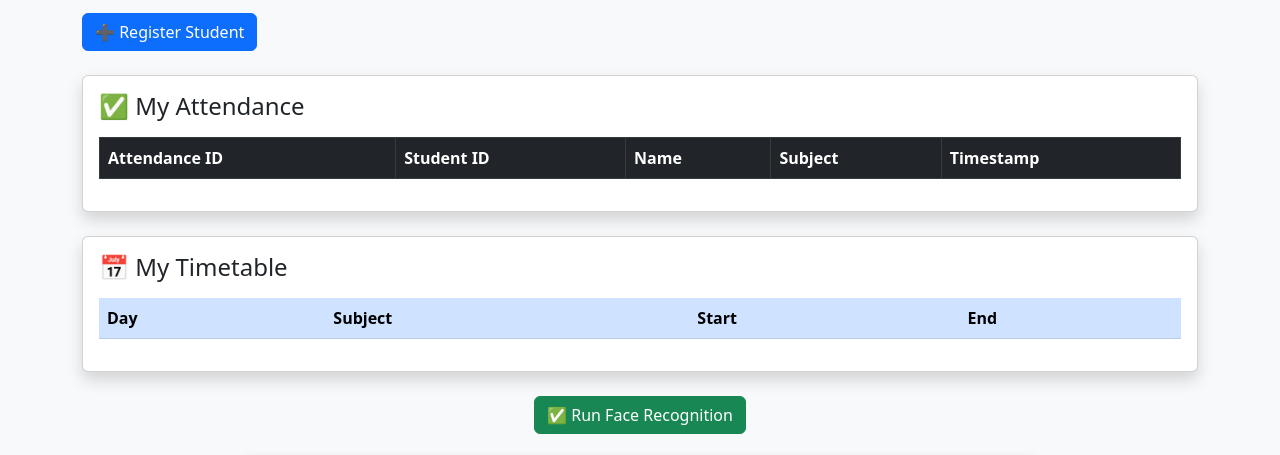
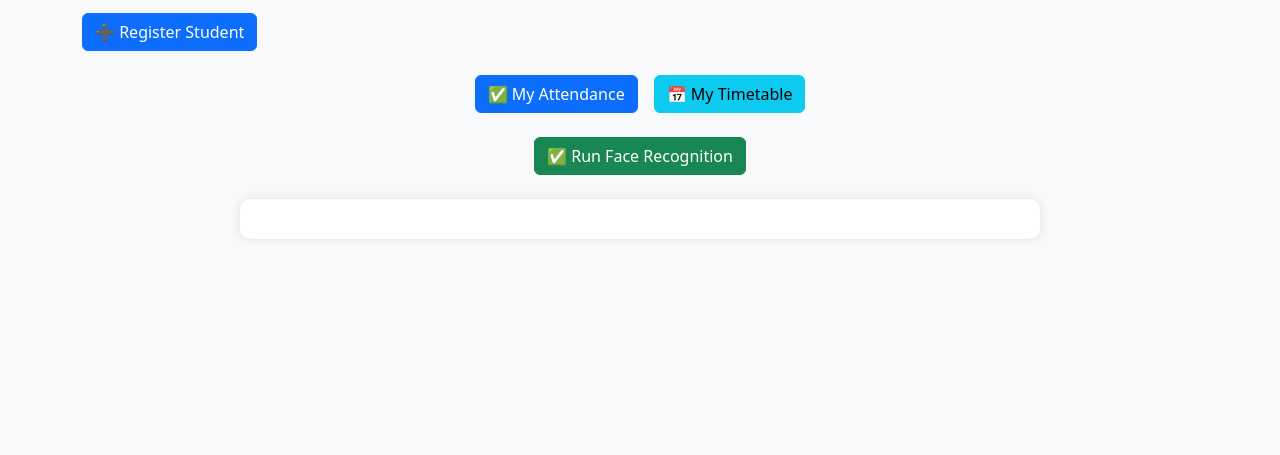
Before and after one commit to NehanShaikh/face, a plain HTML site: page frontend/student.html in a window 1280 px wide. Shown: the part 120-575 px from the top of the page. Drawn offline with nearby package versions, Linux system fonts and the light colour scheme; no server answers.

Commit message:
Update student.html

```diff
--- a/frontend/student.html
+++ b/frontend/student.html
@@ -47,9 +47,16 @@
       </div>
     </div>
 
+
     <!-- Attendance Table -->
+    <!-- Navigation Buttons -->
+<div class="d-flex justify-content-center mb-4">
+  <button class="btn btn-primary mx-2" onclick="showSection('attendance')">✅ My Attendance</button>
+  <button class="btn btn-info mx-2" onclick="showSection('timetable')">📅 My Timetable</button>
+</div>
+
 <!-- Attendance Table -->
-    <div class="card shadow p-3 mb-4">
+<div id="attendance" class="section card shadow p-3 mb-4" style="display:none;">
   <h4 class="mb-3">✅ My Attendance</h4>
   <table class="table table-bordered">
     <thead class="table-dark">
@@ -65,9 +72,8 @@
   </table>
 </div>
 
-
 <!-- Timetable Table -->
-    <div class="card shadow p-3 mb-4">
+<div id="timetable" class="section card shadow p-3 mb-4" style="display:none;">
   <h4 class="mb-3">📅 My Timetable</h4>
   <table class="table table-striped">
     <thead class="table-primary">
@@ -76,6 +82,19 @@
     <tbody id="timetableTable"></tbody>
   </table>
 </div>
+
+<script>
+function showSection(sectionId) {
+  // Hide all sections
+  document.querySelectorAll(".section").forEach(sec => sec.style.display = "none");
+  // Show selected section
+  document.getElementById(sectionId).style.display = "block";
+
+  // Call fetch functions if needed
+  if (sectionId === "attendance") fetchMyAttendance();
+  if (sectionId === "timetable") fetchTimetable();
+}
+</script>
 
     <!-- Face Recognition -->
     <div class="text-center mb-4">
```
Lines whose indentation alone changed are shown as unchanged.
